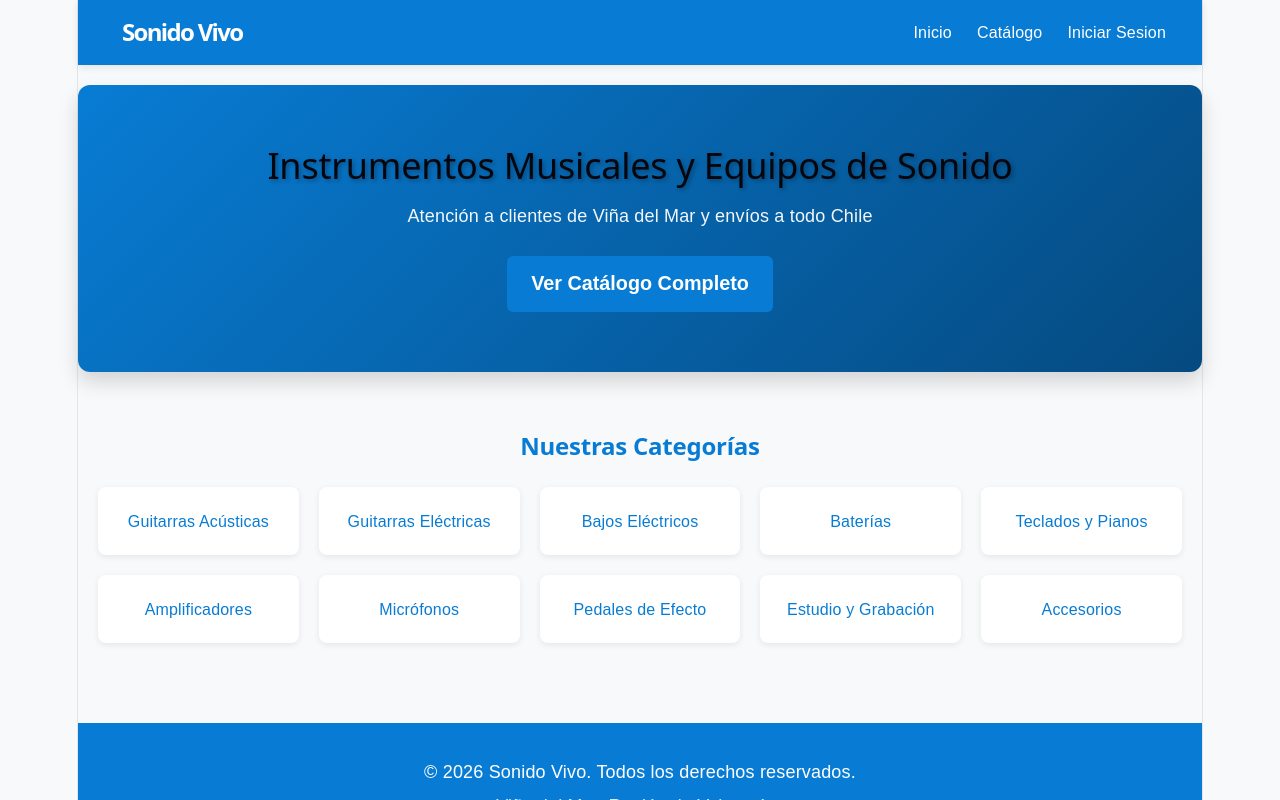
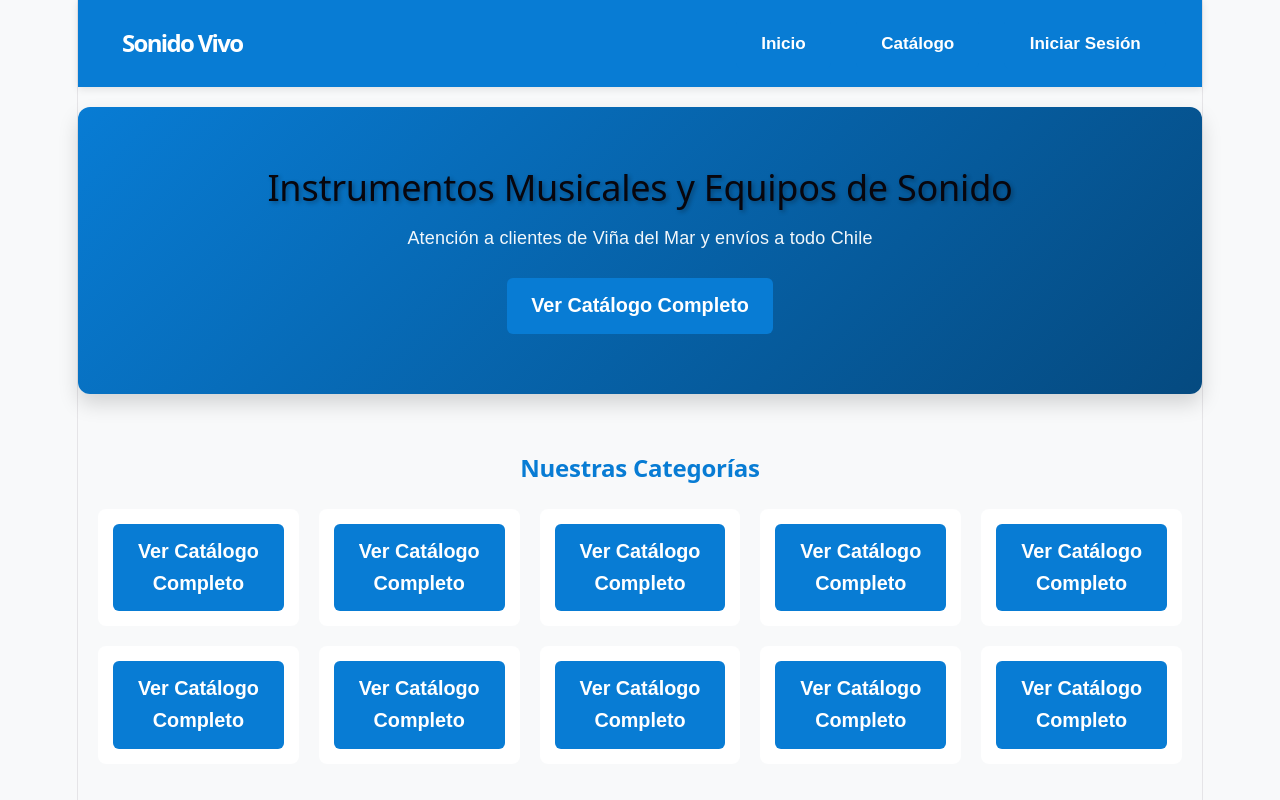
Before and after one commit to SAFD666/SonidoVivo, a React (Vite) app: page / in a window 1280 px wide. Shown: the top 800 px of the page. Built offline with nearby package versions, Linux system fonts and the light colour scheme.

Commit message:
modificacion de las redirecciones

```diff
--- a/src/App.css
+++ b/src/App.css
@@ -201,6 +201,7 @@ a {
   cursor: pointer;
   transition: background 0.2s;
   display: inline-block;
+
 }
 
 .btn-sonido-vivo:hover {
@@ -385,7 +386,7 @@ a {
   border-radius: 8px;
   padding: 15px;
   text-align: center;
-  box-shadow: 0 2px 6px rgba(0, 0, 0, 0.08);
+
   transition: transform 0.2s;
 }
 
--- a/src/components/organisms/Footer.jsx
+++ b/src/components/organisms/Footer.jsx
@@ -1,4 +1,5 @@
 import { Link } from 'react-router-dom';
+import Boton from "../atoms/Boton";
 
 function Footer() {
   return (
@@ -6,7 +7,7 @@ function Footer() {
       <p>© 2026 Sonido Vivo. Todos los derechos reservados.</p>
       <address>Viña del Mar, Región de Valparaíso</address>
       <div>
-        <Link to="/catalogo">Ver productos disponibles</Link>
+        <Boton texto="Ver productos disponibles" to="/catalogo" className="btn-sonido-vivo" />
       </div>
     </footer>
   );
--- a/src/components/organisms/Navbar.jsx
+++ b/src/components/organisms/Navbar.jsx
@@ -1,6 +1,7 @@
-import { Link } from 'react-router-dom';
-
+import { Link, useNavigate } from 'react-router-dom';
+import Boton from "../atoms/Boton";
 function Navbar() {
+  const navigate = useNavigate();
   return (
     <header className="header-sonido-vivo">
       <div className="logo-container">
@@ -12,9 +13,9 @@ function Navbar() {
 
       <nav className="menu-navegacion">
         <ul>
-          <li><Link to="/">Inicio</Link></li>
-          <li><Link to="/catalogo">Catálogo</Link></li>
-          <li><Link to="/login">Iniciar Sesion</Link></li>
+          <li><Boton texto="Inicio"  className="btn-sonido-vivo" onClick={() => navigate("/inicio") }/></li>
+          <li><Boton texto="Catálogo" className="btn-sonido-vivo" onClick={() => navigate("/catalogo") } /></li>
+          <li><Boton texto="Iniciar Sesión"  className="btn-sonido-vivo" onClick={() => navigate("/login") }/></li>
         </ul>
       </nav>
     </header>
--- a/src/pages/Catalogo.jsx
+++ b/src/pages/Catalogo.jsx
@@ -2,9 +2,6 @@ import React, { useState } from 'react';
 import PlantillaPublica from "../components/templates/PlantillaPublica";
 import CatalogoProductos from "../components/organisms/CatalogoProductos";
 import FiltroCategoria from "../components/molecules/FiltroCategoria";
-import Boton from "../components/atoms/Boton";
-import { Link, useNavigate } from "react-router-dom";
-
 
 const PRODUCTOS_INICIALES = [
   {
@@ -84,8 +81,6 @@ function Catalogo() {
               onCambiarMarca={toggleMarca}
               onAplicar={aplicarFiltros}
             />
-          <Boton texto="Aplicar Filtros" onClick={onAplicar} />
-
           </aside>
 
           <section>
--- a/src/pages/Inicio.jsx
+++ b/src/pages/Inicio.jsx
@@ -1,6 +1,7 @@
-import { Link, useNavigate } from "react-router-dom";
+import { useNavigate } from 'react-router-dom';
 import Boton from "../components/atoms/Boton";
 import PlantillaPublica from "../components/templates/PlantillaPublica";
+
 
 const CATEGORIAS = [
   { nombre: "Guitarras Acústicas", ruta: "/catalogo" },
@@ -16,6 +17,8 @@ const CATEGORIAS = [
 ];
 
 function Inicio() {
+  const navigate = useNavigate();
+
   return (
     <PlantillaPublica>
       <section className="bienvenida">
@@ -26,8 +29,9 @@ function Inicio() {
           <Boton
             texto="Ver Catálogo Completo"
             className="btn-sonido-vivo btn-hero"
-            onClick={() => navigate("/Catalogo")}
+            onClick={() => navigate("/catalogo")}
           />
+
         </div>
       </section>
 
@@ -39,9 +43,11 @@ function Inicio() {
         <div className="grilla-categoria">
           {CATEGORIAS.map((cat, idx) => (
             <article key={idx} className="categoria-menu">
-              <Link to={cat.ruta}>
-                <h3>{cat.nombre}</h3>
-              </Link>
+              <Boton
+              texto="Ver Catálogo Completo"
+              className="btn-sonido-vivo btn-hero"
+              onClick={() => navigate("/catalogo")}
+            />
             </article>
           ))}
         </div>
--- a/src/pages/Login.jsx
+++ b/src/pages/Login.jsx
@@ -29,7 +29,7 @@ function Login() {
           />
         </div>
 
-        <button type="button" className="btn-Ingresar">
+        <button type="button" className="btn-sonido-vivo">
           Ingresar
         </button>
       </form>
```
Lines whose indentation alone changed are shown as unchanged.
